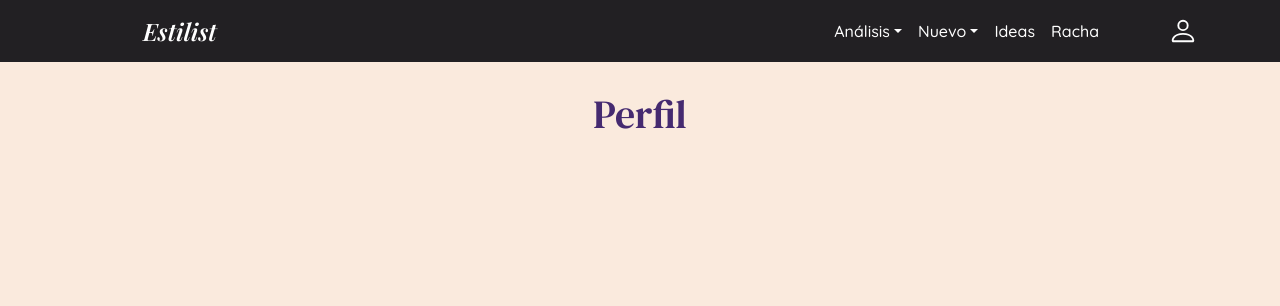
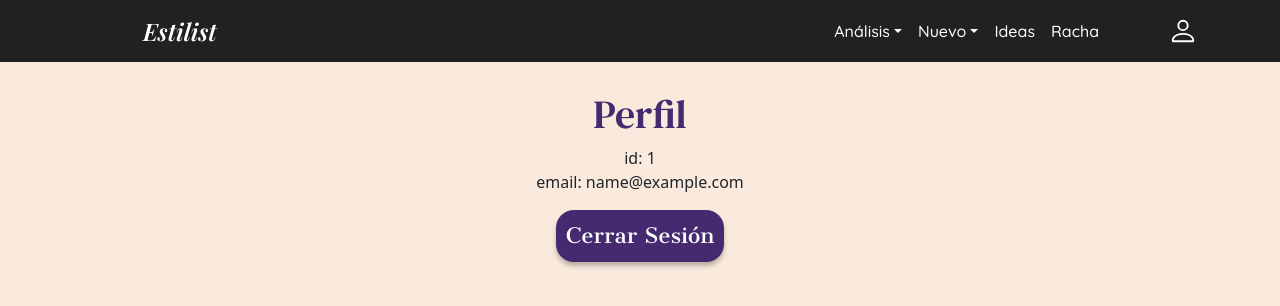
Before and after one commit to Estilist/Website, a React (Vite) app: page /profile in a window 1280 px wide. Shown: the top 306 px of the page. Built offline with nearby package versions, Linux system fonts and the light colour scheme; sample sign-in values are in the browser's storage.

Commit message:
Custom session hook

```diff
--- a/src/components/PrimaryButton.jsx
+++ b/src/components/PrimaryButton.jsx
@@ -1,7 +1,7 @@
 import { Button } from 'react-bootstrap';
 import PropTypes from 'prop-types';
 
-const PrimaryButton = ({ size, onClick, children }) => {
+const PrimaryButton = ({ type, size, onClick, children }) => {
     const customStyles = {
         backgroundColor: 'var(--boton)',
         color: 'var(--blanco)',
@@ -14,13 +14,14 @@ const PrimaryButton = ({ size, onClick, children }) => {
     };
 
     return (
-        <Button size={size} onClick={onClick} style={customStyles}>
+        <Button type={type} size={size} onClick={onClick} style={customStyles}>
             {children}
         </Button>
     );
 };
 
 PrimaryButton.propTypes = {
+    type: PropTypes.string,
     size: PropTypes.string,
     onClick: PropTypes.func,
     children: PropTypes.node,
--- a/src/contexts/SessionContext.jsx
+++ b/src/contexts/SessionContext.jsx
@@ -1,7 +1,11 @@
-import { createContext, useState, useEffect } from 'react';
+import { createContext, useState, useEffect, useContext } from 'react';
 import PropTypes from 'prop-types';
 
 export const SessionContext = createContext();
+
+export const useSession = () => {
+    return useContext(SessionContext);
+};
 
 export const SessionProvider = ({ children }) => {
     const [session, setSession] = useState(() => {
@@ -17,8 +21,12 @@ export const SessionProvider = ({ children }) => {
         }
     }, [session]);
 
+    const logout = () => {
+        setSession(null);
+    };
+
     return (
-        <SessionContext.Provider value={{ session, setSession }}>
+        <SessionContext.Provider value={{ session, setSession, logout }}>
             {children}
         </SessionContext.Provider>
     );
--- a/src/pages/LoginPage.jsx
+++ b/src/pages/LoginPage.jsx
@@ -86,7 +86,7 @@ const LoginPage = () => {
     return (
         <div>
             <PageTitle>Iniciar Sesión</PageTitle>
-            <form className="TextForms" onSubmit={handleSubmit}>
+            <form className="TextForms" onSubmit={handleSubmit} autoComplete="on">
                 {/* Correo Electrónico */}
                 <div className="form-group">
                     <label htmlFor="inputEmail">Correo Electrónico</label>
@@ -99,6 +99,7 @@ const LoginPage = () => {
                         aria-describedby="emailHelp"
                         value={formData.email}
                         onChange={handleChange}
+                        autoComplete="email"
                     />
                     {errors.email && <small className="invalid-feedback">{errors.email}</small>}
                 </div>
@@ -114,6 +115,7 @@ const LoginPage = () => {
                         placeholder="Crea una contraseña"
                         value={formData.password}
                         onChange={handleChange}
+                        autoComplete="current-password"
                     />
                     {errors.password && <small className="invalid-feedback">{errors.password}</small>}
                 </div>
@@ -142,7 +144,7 @@ const LoginPage = () => {
                 <div className="buttons">
                     {/* Boton de Registro */}
                     <div className="primaryButton">
-                        <PrimaryButton type="submit" onClick={handleSubmit}>
+                        <PrimaryButton type="submit">
                             Iniciar Sesión
                         </PrimaryButton>
                     </div>
--- a/src/pages/ProfilePage.jsx
+++ b/src/pages/ProfilePage.jsx
@@ -1,10 +1,27 @@
 import PageTitle from '../components/PageTitle';
+import { useSession } from '../contexts/SessionContext';
+import PrimaryButton from '../components/PrimaryButton';
 
 const ProfilePage = () => {
+    const { session, logout } = useSession();
+
     return (
         <>
             {/* Botón de Iniciar Sesión y Registrarme */}
             <PageTitle>Perfil</PageTitle>
+
+            {/* Información del perfil */}
+            <div>
+                id: {session.id} <br />
+                email: {session.email}
+            </div>
+
+            {/* Botón de Cerrar Sesión */}
+            <div className="logout-button mt-3">
+                <PrimaryButton onClick={logout} type="button">
+                    Cerrar Sesión
+                </PrimaryButton>
+            </div>
         </>
     );
 };
```
